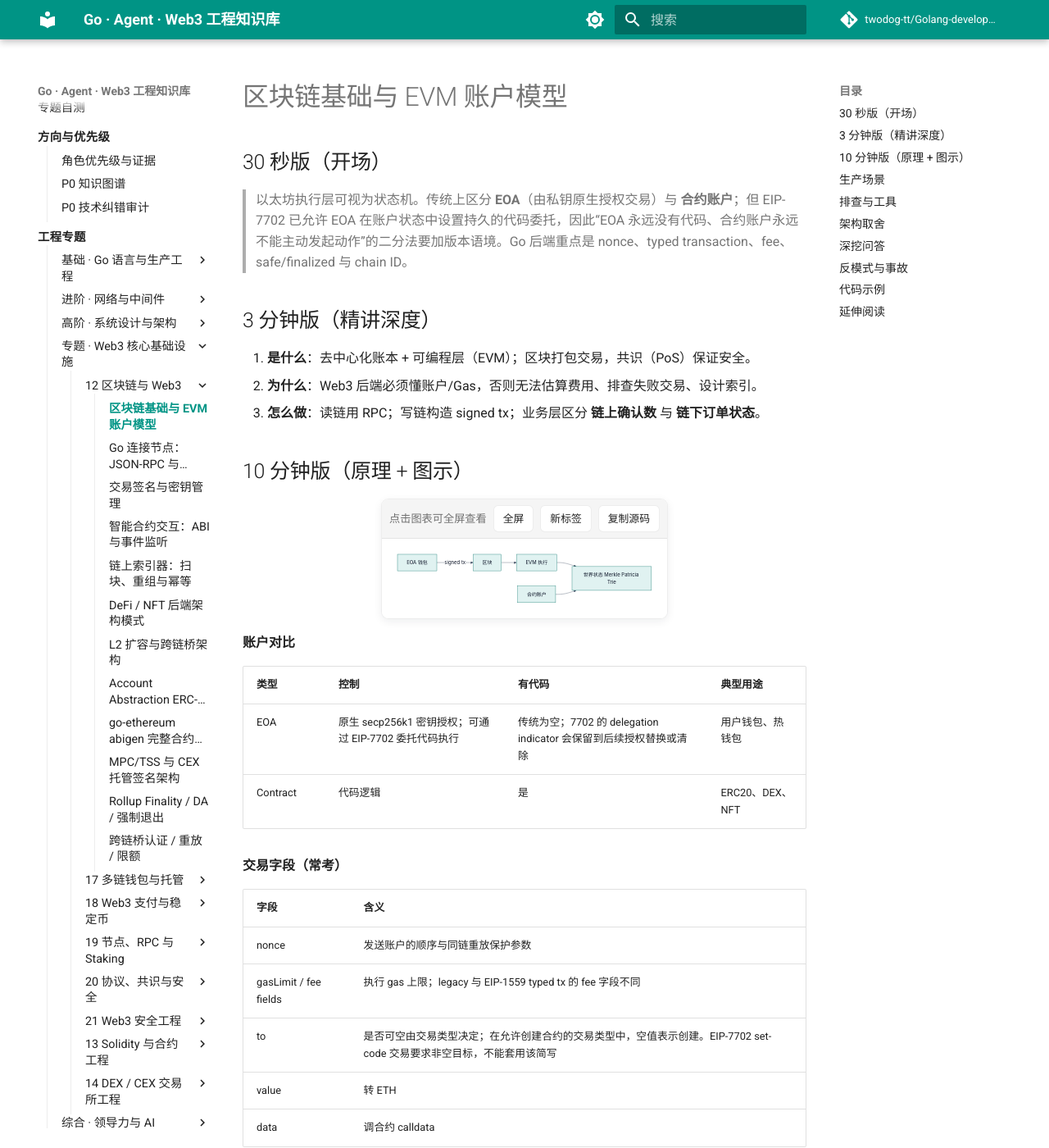
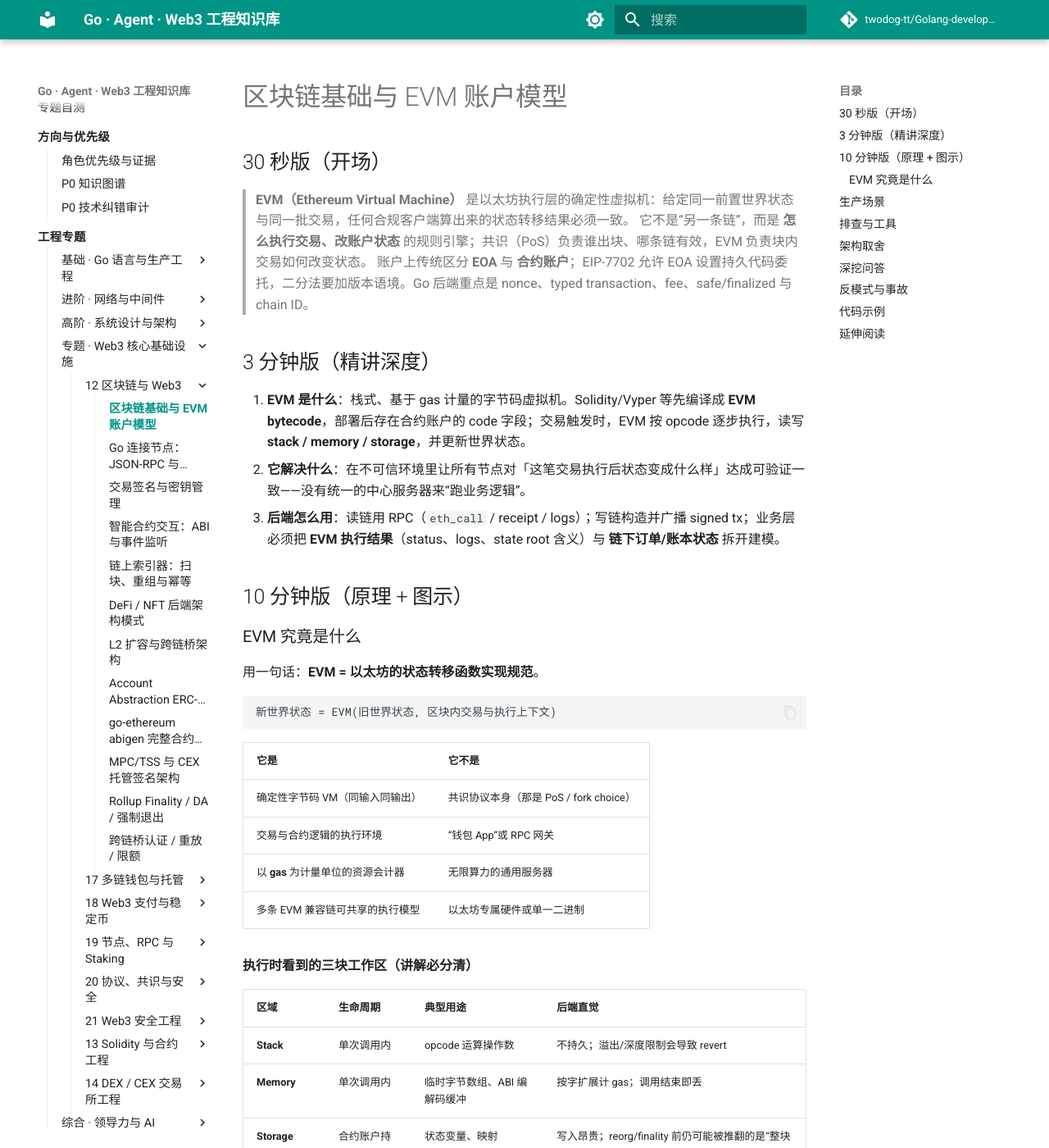
Before and after one commit to twodog-tt/Golang-development-manual, an MkDocs documentation site: the page built from docs/topics/12-blockchain-web3/S-BC-01-blockchain-evm-basics.md, in a window 1280 px wide and 1400 px high. Shown: the whole window at 82% size. Built offline with MkDocs 1.6.1 and Material for MkDocs 9.7.7, drawn with Linux system fonts in a browser that asks for light colours; comment, search, counter and statistics services are not loaded; some of the changed text lies outside the part shown.

Commit message:
Clarify what the EVM is in S-BC-01 foundations.
Make the state-transition VM, stack/memory/storage, and consensus vs execution split explicit for Go backend readers.

Co-authored-by: Cursor <cursoragent@cursor.com>

````diff
--- a/docs/topics/12-blockchain-web3/S-BC-01-blockchain-evm-basics.md
+++ b/docs/topics/12-blockchain-web3/S-BC-01-blockchain-evm-basics.md
@@ -10,8 +10,10 @@ status: published
 code_refs: []
 sources:
   - https://ethereum.org/en/developers/docs/
+  - https://ethereum.org/en/developers/docs/evm/
   - https://ethereum.org/en/developers/docs/accounts/
   - https://ethereum.org/en/developers/docs/gas/
+  - https://ethereum.org/en/developers/docs/smart-contracts/
   - https://eips.ethereum.org/EIPS/eip-7702
   - https://pkg.go.dev/github.com/ethereum/go-ethereum/core/types
 ---
@@ -20,15 +22,61 @@ sources:
 
 ## 30 秒版（开场）
 
-> 以太坊执行层可视为状态机。传统上区分 **EOA**（由私钥原生授权交易）与 **合约账户**；但 EIP-7702 已允许 EOA 在账户状态中设置持久的代码委托，因此“EOA 永远没有代码、合约账户永远不能主动发起动作”的二分法要加版本语境。Go 后端重点是 nonce、typed transaction、fee、safe/finalized 与 chain ID。
+> **EVM（Ethereum Virtual Machine）** 是以太坊执行层的确定性虚拟机：给定同一前置世界状态与同一批交易，任何合规客户端算出来的状态转移结果必须一致。
+> 它不是“另一条链”，而是 **怎么执行交易、改账户状态** 的规则引擎；共识（PoS）负责谁出块、哪条链有效，EVM 负责块内交易如何改变状态。
+> 账户上传统区分 **EOA** 与 **合约账户**；EIP-7702 允许 EOA 设置持久代码委托，二分法要加版本语境。Go 后端重点是 nonce、typed transaction、fee、safe/finalized 与 chain ID。
 
 ## 3 分钟版（精讲深度）
 
-1. **是什么**：去中心化账本 + 可编程层（EVM）；区块打包交易，共识（PoS）保证安全。
-2. **为什么**：Web3 后端必须懂账户/Gas，否则无法估算费用、排查失败交易、设计索引。
-3. **怎么做**：读链用 RPC；写链构造 signed tx；业务层区分 **链上确认数** 与 **链下订单状态**。
+1. **EVM 是什么**：栈式、基于 gas 计量的字节码虚拟机。Solidity/Vyper 等先编译成 **EVM bytecode**，部署后存在合约账户的 code 字段；交易触发时，EVM 按 opcode 逐步执行，读写 **stack / memory / storage**，并更新世界状态。
+2. **它解决什么**：在不可信环境里让所有节点对「这笔交易执行后状态变成什么样」达成可验证一致——没有统一的中心服务器来“跑业务逻辑”。
+3. **后端怎么用**：读链用 RPC（`eth_call` / receipt / logs）；写链构造并广播 signed tx；业务层必须把 **EVM 执行结果**（status、logs、state root 含义）与 **链下订单/账本状态** 拆开建模。
 
 ## 10 分钟版（原理 + 图示）
+
+### EVM 究竟是什么
+
+用一句话：**EVM = 以太坊的状态转移函数实现规范**。
+
+```text
+新世界状态 = EVM(旧世界状态, 区块内交易与执行上下文)
+```
+
+| 它是 | 它不是 |
+|------|--------|
+| 确定性字节码 VM（同输入同输出） | 共识协议本身（那是 PoS / fork choice） |
+| 交易与合约逻辑的执行环境 | “钱包 App”或 RPC 网关 |
+| 以 **gas** 为计量单位的资源会计器 | 无限算力的通用服务器 |
+| 多条 EVM 兼容链可共享的执行模型 | 以太坊专属硬件或单一二进制 |
+
+**执行时看到的三块工作区（讲解必分清）**
+
+| 区域 | 生命周期 | 典型用途 | 后端直觉 |
+|------|----------|----------|----------|
+| **Stack** | 单次调用内 | opcode 运算操作数 | 不持久；溢出/深度限制会导致 revert |
+| **Memory** | 单次调用内 | 临时字节数组、ABI 编解码缓冲 | 按字扩展计 gas；调用结束即丢 |
+| **Storage** | 合约账户持久 | 状态变量、映射 | 写入昂贵；reorg/finality 前仍可能被推翻的是“整块共识”，不是单次 opcode 语义 |
+
+**一次交易在 EVM 里大致发生什么**
+
+```mermaid
+flowchart TB
+  Tx[Signed Tx] --> Check["校验签名 / nonce / 余额够付 gas"]
+  Check --> Ctx["构造执行上下文<br/>caller, value, calldata, gas"]
+  Ctx --> Run["按 bytecode 解释执行 opcode"]
+  Run --> Effects["改 storage / 转 ETH / 写 logs / 创建合约"]
+  Effects --> Receipt["生成 receipt：status, gasUsed, logs"]
+  Receipt --> StateRoot["参与计算新 state root"]
+```
+
+要点：
+
+- **输入**：前置状态 + 交易（及区块级上下文，如 `block.number`、`baseFee`）。
+- **输出**：后置状态 + receipt（成功/失败、耗气、事件日志）；失败交易仍可能消耗 gas（已执行部分计费，防 DoS）。
+- **确定性**：禁止依赖节点本地时间噪声、随机外设等；链上“随机性”必须来自协议定义的来源，否则各节点状态会分叉。
+- **与共识的分工**：PoS 决定 **哪条链、哪个块** 被接受；EVM 决定 **块被接受后状态怎么变**。Go 索引器两者都要关心：先跟对 canonical head / finality，再解释 receipt 与 logs。
+
+**和“智能合约”的关系**：合约源码不是链上直接执行物；链上存的是 bytecode。`eth_call` 是只读模拟执行（通常不改持久状态）；真正改状态的是被打包进块的交易。
 
 ```mermaid
 flowchart LR
@@ -87,10 +135,12 @@ flowchart LR
 
 ## 深挖问答
 
-1. **UTXO vs Account？** → BTC UTXO；ETH 账户余额模型，便于智能合约。
-2. **为什么 tx 失败仍耗 Gas？** → 已执行部分计费，防 DoS。
-3. **chainId 作用？** → 进入交易签名域，降低跨链重放；应用层 EIP-712/授权消息仍要包含 domain、nonce、deadline 等自己的重放保护。
-4. **和分布式系统一致性？** → 客户端先看到可能 reorg 的 tentative head，再按共识
+1. **EVM 和“以太坊节点”是一回事吗？** → 不是。节点还包含共识、网络、存储、RPC；EVM 只是执行层里负责状态转移的那一块。go-ethereum 的 `core/vm` 是实现，规范以 Yellow Paper / execution specs 为准。
+2. **为什么说 EVM 必须确定性？** → 每个验证者独立重放同一批交易；若结果可因本地环境分叉，就无法就 state root 达成共识。
+3. **UTXO vs Account？** → BTC UTXO；ETH 账户余额模型，便于智能合约。
+4. **为什么 tx 失败仍耗 Gas？** → 已执行部分计费，防 DoS。
+5. **chainId 作用？** → 进入交易签名域，降低跨链重放；应用层 EIP-712/授权消息仍要包含 domain、nonce、deadline 等自己的重放保护。
+6. **和分布式系统一致性？** → 客户端先看到可能 reorg 的 tentative head，再按共识
    获得 safe/finalized 保证；不要把所有链简单归类成一个“最终一致”数据库。
    跨链桥还引入额外协议与信任假设。
 
@@ -110,5 +160,7 @@ go-ethereum 版本后做兼容测试。
 
 ## 延伸阅读
 
+- [Ethereum Virtual Machine (EVM)](https://ethereum.org/en/developers/docs/evm/)
 - [Ethereum Accounts](https://ethereum.org/en/developers/docs/accounts/)
 - [Gas and Fees](https://ethereum.org/en/developers/docs/gas/)
+- [Smart Contracts](https://ethereum.org/en/developers/docs/smart-contracts/)
````
